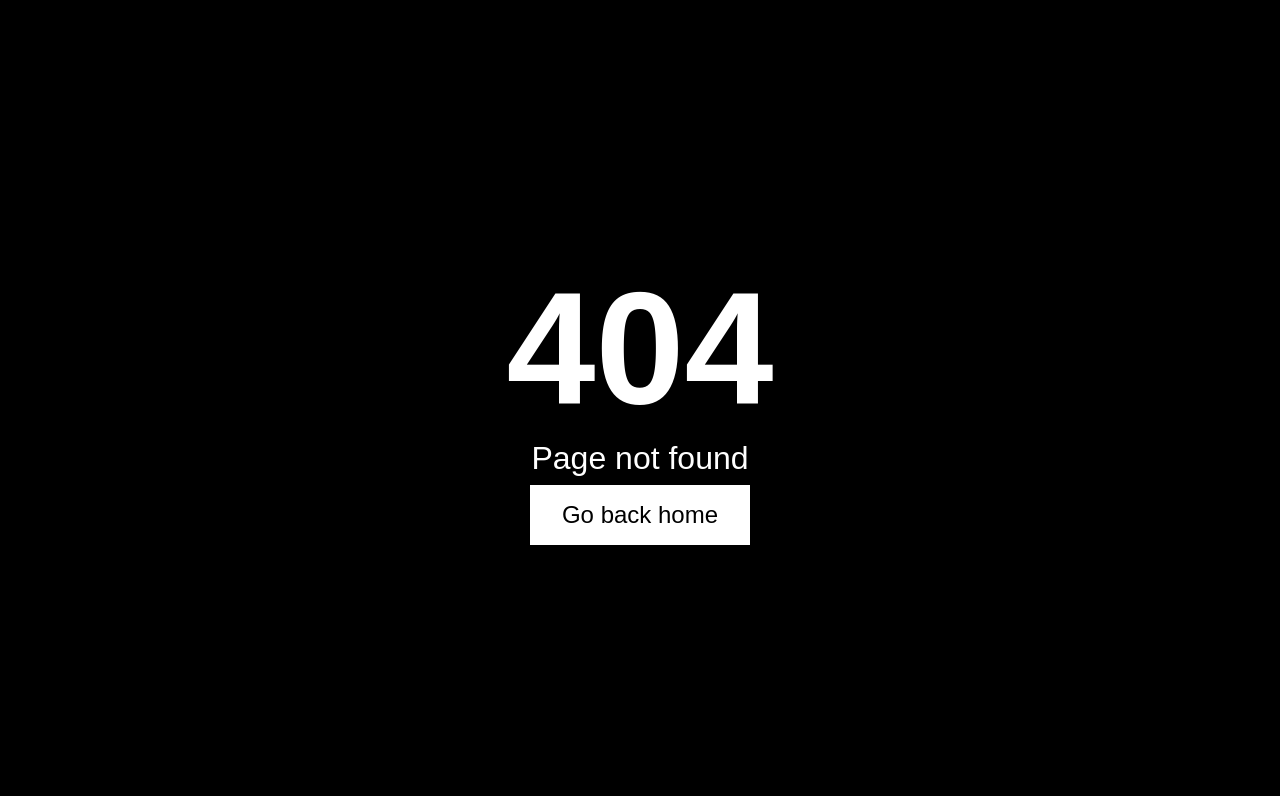
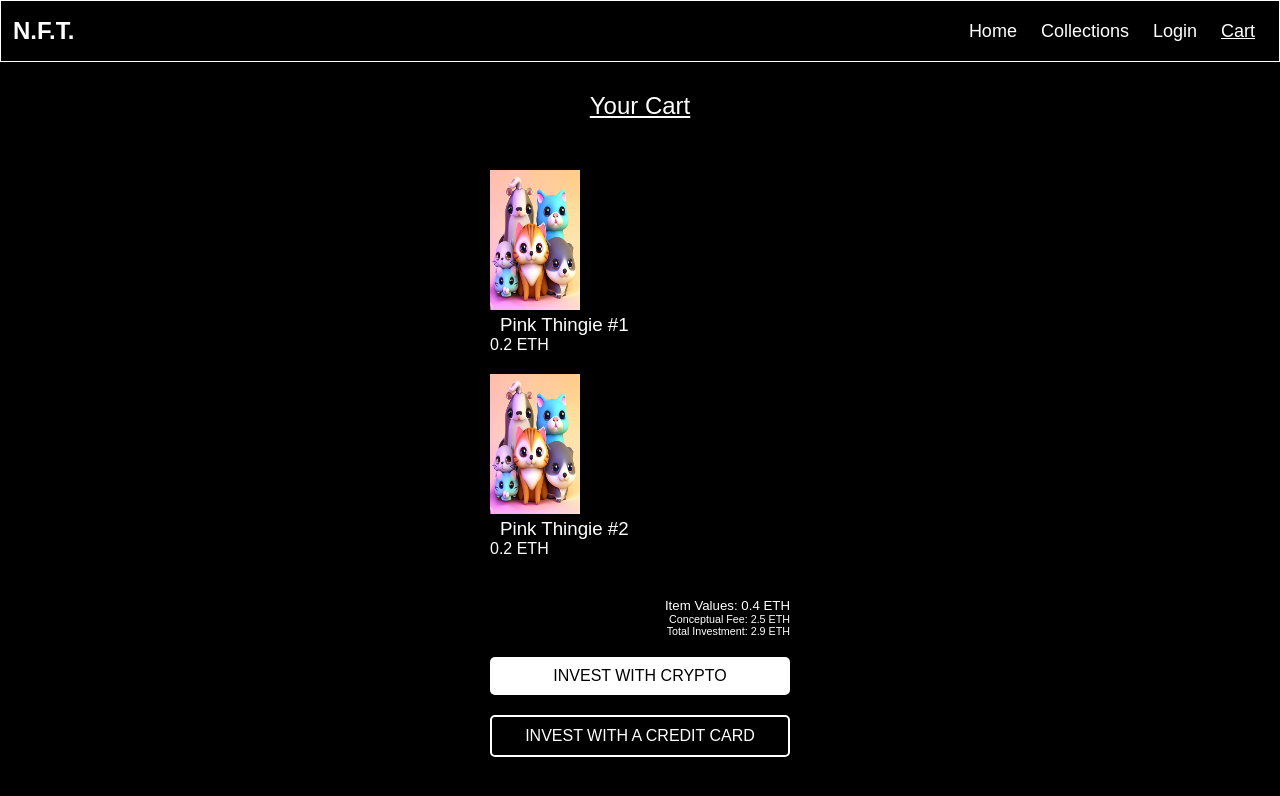
Before and after one commit to Non-Fazemos-Tamancos-Inc/nft-frontend, a React (Vite) app: page /cart in a window 1280 px wide. Before the commit this address had no page. Shown: the top 796 px of the page. Built offline with nearby package versions, Linux system fonts and the light colour scheme; a web font is replaced by a local one.

Commit message:
bring remaining views

```diff
--- /dev/null
+++ b/src/components/core/NftCard.tsx
@@ -0,0 +1,17 @@
+export interface NftCardProps {
+  idx: number
+}
+
+export function NftCard({ idx }: NftCardProps) {
+  let NftName = `Pink Thingie #${idx}`
+  let price = 0.2
+
+  return (
+    <div className="card">
+      <img src="/assets/nft/animals.jpg" alt="nft image" />
+
+      <h3>{NftName}</h3>
+      <h4>{price} ETH</h4>
+    </div>
+  )
+}
--- a/src/styles/common.scss
+++ b/src/styles/common.scss
@@ -531,4 +531,129 @@
         box-shadow: 0 3px 15px rgba(0,0,0,0.3);
         transform: scale(1.1);
     }
+
+    /* Cart */
+    h1 {
+        padding: 30px;
+        text-decoration: underline;
+    }
+
+    div.cart-description {
+        margin: 20px auto;
+        width: 300px;
+        text-align: right;
+    }
+
+    button.btn-primary {
+        background-color: #fff;
+        color: black;
+        padding: 10px 20px;
+        border-radius: 5px;
+        border: none;
+        font-size: 16px;
+        cursor: pointer;
+        transition: all 0.42s ease;
+        width: 300px;
+        margin-bottom: 20px;
+    }
+
+    button.btn-secondary {
+        background-color: transparent;
+        color: white;
+        border: 2px solid white;
+        padding: 10px 20px;
+        border-radius: 5px;
+        font-size: 16px;
+        cursor: pointer;
+        transition: all 0.42s ease;
+        width: 300px;
+        margin-bottom: 20px;
+    }
+
+    button.btn-primary:hover {
+        background-color: rebeccapurple !important;
+        color: white;
+    }
+
+    button.btn-secondary:hover {
+        background-color: white !important;
+        color: black;
+    }
+
+    /* NFT Card */
+
+    div.card {
+        margin: 20px auto;
+        width: 300px;
+    }
+
+    div.card img{
+        height: 140px;
+        width: 90px;
+    }
+
+    div.card h3{
+        margin-left: 10px;
+    }
+
+    /* Pay Credit */
+
+    div.payment-credit {
+        width: 500px;
+        margin: auto;
+    }
+
+    div.payment-credit {
+
+    }
+
+    div.payment-credit input {
+        background-color: transparent;
+        color: lightgrey;
+        border: 2px solid white;
+        padding: 10px;
+        font-size: 16px;
+        cursor: text;
+        width: 400px;
+        text-align: center;
+        margin: 20px auto;
+    }
+
+    /* Pay Crypto */
+
+    div.payment-crypto {
+        width: 500px;
+        margin: auto;
+    }
+
+    div.payment-crypto input {
+        background-color: transparent;
+        color: lightgrey;
+        border: 2px solid white;
+        padding: 10px;
+        border-radius: 5px;
+        font-size: 16px;
+        cursor: text;
+        width: 400px;
+        text-align: center;
+        margin: 20px auto;
+    }
+
+    div.payment-crypto img {
+        width: 350px;
+        margin: 20px auto;
+    }
+
+    /* Purchase */
+
+    div.finished {
+        height: 800px;
+        display: flex;
+        align-items: center;
+        justify-content: center;
+    }
+
+    div.finished h1{
+        text-underline-offset: 9px;
+    }
 }
--- /dev/null
+++ b/src/views/customer/Cart.tsx
@@ -0,0 +1,48 @@
+import { NftCard } from '../../components/core/NftCard.tsx'
+import {
+  CustomerContainer,
+  CustomerNavElements,
+} from '../../components/container/CustomerContainer.tsx'
+import { styled } from '@stitches/react'
+import { Link } from 'react-router-dom'
+
+export function Cart() {
+  let price = 0.4
+  let fee = 2.5
+
+  return (
+    <CustomerContainer activePage={CustomerNavElements.CART} scoobyDoobyDoo>
+      <CentralizeAll>
+        <h1>Your Cart</h1>
+
+        <div className="products">
+          <NftCard idx={1} />
+          <NftCard idx={2} />
+        </div>
+        <div className="cart-description">
+          <h5>Item Values: {price} ETH</h5>
+          <h6>Conceptual Fee: {fee} ETH</h6>
+          <h6>Total Investment: {price + fee} ETH</h6>
+        </div>
+        <Link to={'/cart/crypto'}>
+          <button className="btn-primary" type="button">
+            INVEST WITH CRYPTO
+          </button>
+        </Link>
+        <Link to={'/cart/card'}>
+          <button className="btn-secondary" type="button">
+            INVEST WITH A CREDIT CARD
+          </button>
+        </Link>
+        <br />
+      </CentralizeAll>
+    </CustomerContainer>
+  )
+}
+
+// Styles
+const CentralizeAll = styled('div', {
+  display: 'flex',
+  flexDirection: 'column',
+  alignItems: 'center',
+})
--- /dev/null
+++ b/src/views/customer/PayCard.tsx
@@ -0,0 +1,49 @@
+import {
+  CustomerContainer,
+  CustomerNavElements,
+} from '../../components/container/CustomerContainer.tsx'
+import { useNavigate } from 'react-router-dom'
+import { FormEvent } from 'react'
+
+export function PayCard() {
+  const navigate = useNavigate()
+
+  let value = '5657.00'
+
+  const handleSubmit = (e: FormEvent) => {
+    e.preventDefault()
+    navigate('/cart/confirmation')
+  }
+
+  return (
+    <CustomerContainer activePage={CustomerNavElements.CART} scoobyDoobyDoo>
+      <div className="payment-credit">
+        <h1>Almost There</h1>
+
+        <h3>Now, fill your credit card information:</h3>
+
+        <form onSubmit={handleSubmit}>
+          <div>
+            <div>
+              <label htmlFor="name">Full name</label>
+              <input type="text" required />
+            </div>
+            <div>
+              <label htmlFor="card number">Card Number</label>
+              <input type="text" required />
+            </div>
+            <div>
+              <label htmlFor="password">Password</label>
+              <input type="password" id="password1" name="password1" required />
+              <label htmlFor="password">Repeat your password</label>
+              <input type="password" id="password2" name="password2" required />
+            </div>
+            <button type="submit" className={'btn-primary'}>
+              Pay {value} USD
+            </button>
+          </div>
+        </form>
+      </div>
+    </CustomerContainer>
+  )
+}
--- /dev/null
+++ b/src/views/customer/PayCrypto.tsx
@@ -0,0 +1,25 @@
+import {
+  CustomerContainer,
+  CustomerNavElements,
+} from '../../components/container/CustomerContainer.tsx'
+
+export function PayCrypto() {
+  let price = 2.9
+  let time = 30
+
+  return (
+    <CustomerContainer activePage={CustomerNavElements.CART} scoobyDoobyDoo>
+      <div className="payment-crypto">
+        <h1>Almost There</h1>
+
+        <h4>Now just transfer {price} ETH to the following address: </h4>
+        <br />
+        <h5>You have {time} minutes to complete your purchase! </h5>
+
+        <input type="text" value={'0xD3FgH1JkLmN0PqRsT2VwXyZ1AxBc'} readOnly />
+
+        <img src="/assets/qrcode.png" alt="qr code de pagamento" />
+      </div>
+    </CustomerContainer>
+  )
+}
--- /dev/null
+++ b/src/views/customer/PurchaseConfirmation.tsx
@@ -0,0 +1,19 @@
+import {
+  CustomerContainer,
+  CustomerNavElements,
+} from '../../components/container/CustomerContainer.tsx'
+import { ActionButton } from '../../components/core/Listing.tsx'
+import { Link } from 'react-router-dom'
+
+export function PurchaseConfirmation() {
+  return (
+    <CustomerContainer activePage={CustomerNavElements.CART} scoobyDoobyDoo>
+      <div className="finished">
+        <h1>Your Purchase Has Been Confirmed :)</h1>
+        <Link to={'/home'}>
+          <ActionButton>Go Back</ActionButton>
+        </Link>
+      </div>
+    </CustomerContainer>
+  )
+}
--- a/src/views/routes.tsx
+++ b/src/views/routes.tsx
@@ -14,6 +14,10 @@ import { Login } from './customer/Login.tsx'
 import { Profile } from './customer/Profile.tsx'
 import { Register } from './customer/Register.tsx'
 import { NotFound } from './error/NotFound.tsx'
+import { Cart } from './customer/Cart.tsx'
+import { PayCard } from './customer/PayCard.tsx'
+import { PayCrypto } from './customer/PayCrypto.tsx'
+import { PurchaseConfirmation } from './customer/PurchaseConfirmation.tsx'
 
 export function Router() {
   return (
@@ -26,6 +30,10 @@ export function Router() {
         <Route path="/register" element={<Register />} />
         <Route path="/profile" element={<Profile />} />
         <Route path="/collections" element={<Collections />} />
+        <Route path="/cart" element={<Cart />} />
+        <Route path="/cart/card" element={<PayCard />} />
+        <Route path="/cart/crypto" element={<PayCrypto />} />
+        <Route path="/cart/confirmation" element={<PurchaseConfirmation />} />
 
         {/* Admin Routes */}
         <Route path="/admin" element={<Navigate to="/admin/login" replace />} />
```
